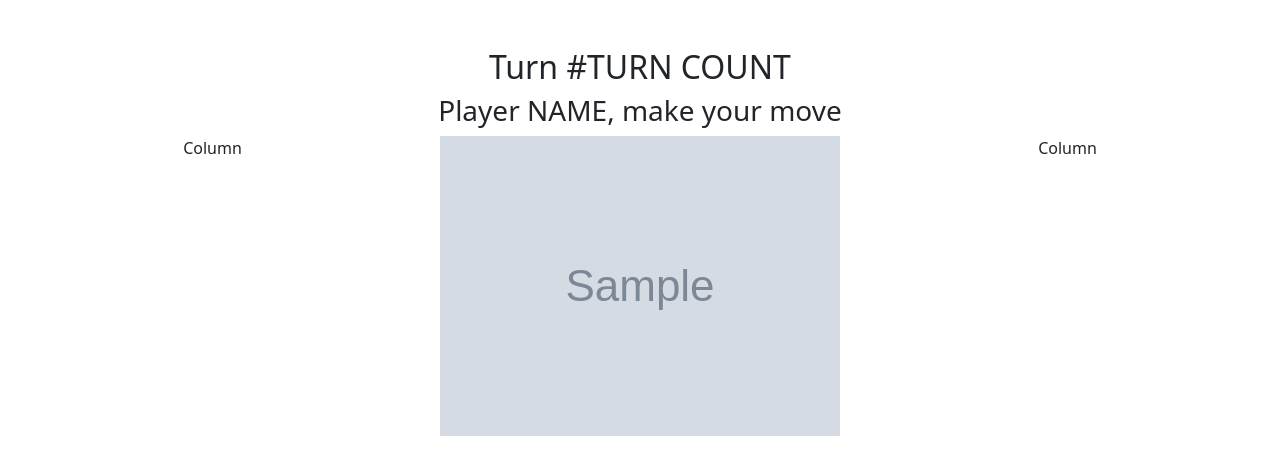
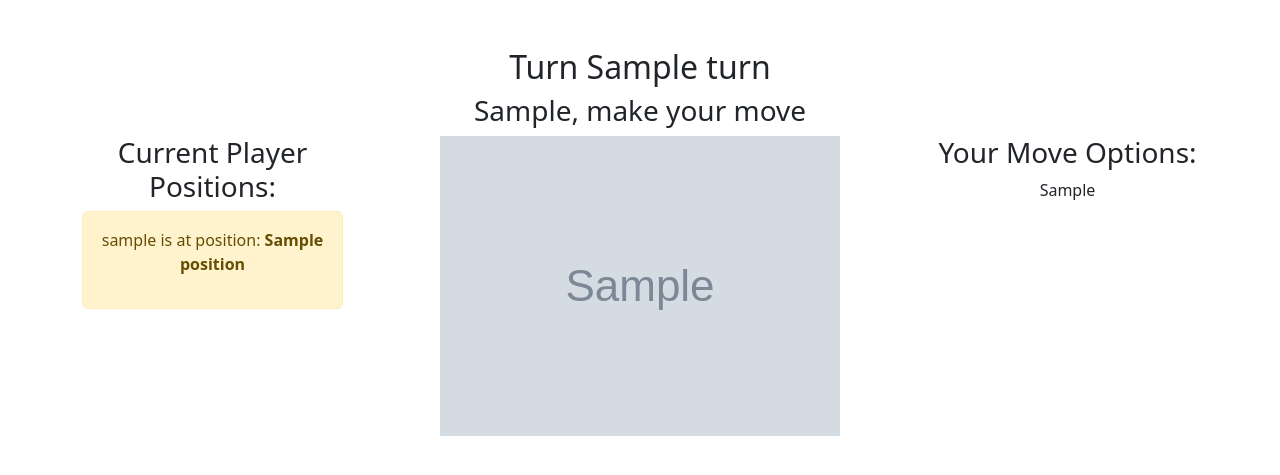
Before and after one commit to kaijesi/scotland_yard, a Flask app: template templates/game-session.html in a window 1280 px wide. Shown: the part 56-531 px from the top of the page. Run offline with Flask 2, Linux system fonts and the light colour scheme; the template is opened without the code that fills it: most values are stand-ins (such as "Sample title", 1, 10 or a date in 2020); grey boxes marked "Sample" are stand-in pictures.

Commit message:
Continued work on the game-session template, which will show the current options for the player whos turn it is

```diff
--- a/templates/game-session.html
+++ b/templates/game-session.html
@@ -4,19 +4,25 @@
 
 <div class="container-lg mt-5 text-center">
     <div class="row">
-        <h2>Turn #TURN COUNT</h2>
-        <h3>Player NAME, make your move</h3>
+        <h2>Turn {{ session_info['turn'] }}</h2>
+        <h3>{{ current_player }}, make your move</h3>
     </div>
     <div class="row">
         <div class="col">
-            Column
+            <h3>Current Player Positions:</h3>
+            {% for player in players%}
+                <div class="alert alert-warning" role="alert">
+                    <p>{{ player['nickname'] }} is at position: <b>{{ player['position'] }}</b></p>
+                </div>
+            {% endfor %}
         </div>
         <div class="col-6">
 
             <img src="{{ image }}" class="img-fluid" alt="Game Map">
         </div>
         <div class="col">
-            Column
+            <h3>Your Move Options:</h3>
+            <p>{{ move_options }}</p>
         </div>
     </div>
 </div>
```
